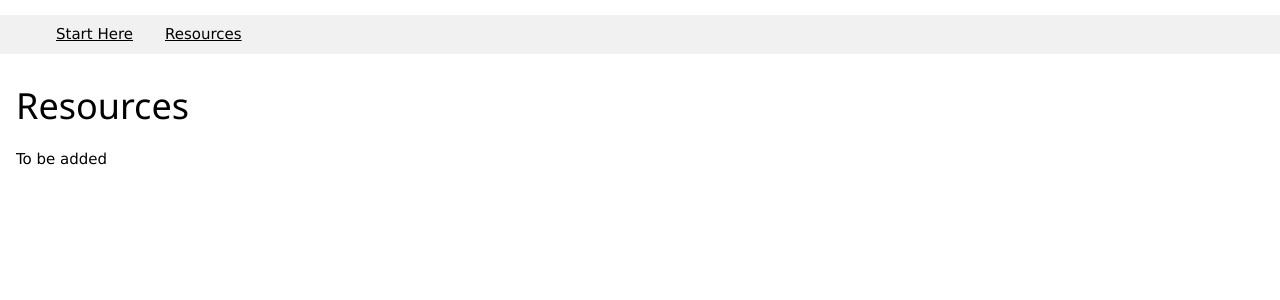
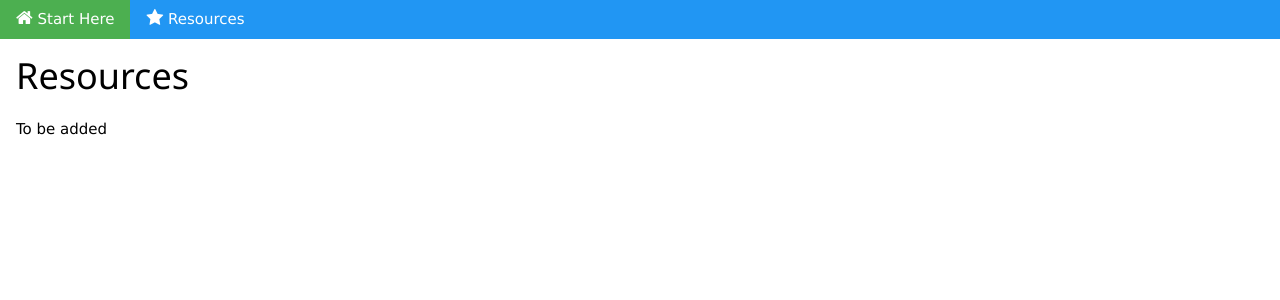
Before and after one commit to dolugen/aq-snapshot, a Flask app: page /resources in a window 1280 px wide. Shown: the top 300 px of the page. Run offline with Flask 2, Linux system fonts and the light colour scheme.

Commit message:
style: icons and colors

```diff
--- a/templates/base.html
+++ b/templates/base.html
@@ -1,15 +1,16 @@
 <!DOCTYPE html>
     <head>
         <link rel="stylesheet" href="https://www.w3schools.com/w3css/4/w3.css">
+        <link rel="stylesheet" href="https://cdnjs.cloudflare.com/ajax/libs/font-awesome/4.7.0/css/font-awesome.min.css">
         <link rel="icon" type="image/x-icon" href="{{ url_for('static', filename='favicon.ico') }}"/>
         {% block head %}
         {% endblock %}
     </head>
     <body>
-        <ul class="w3-bar w3-light-grey">
-            <li class="w3-bar-item w3-button"><a href="/">Start Here</a></li>
-            <li class="w3-bar-item w3-button"><a href="/resources">Resources</a></li>
-        </ul>
+        <div class="w3-bar w3-blue">
+            <a class="w3-bar-item w3-button w3-hover-green" href="/"><i class="fa fa-home w3-large"></i> Start Here</a>
+            <a class="w3-bar-item w3-button w3-hover-green" href="/resources"><i class="fa fa-star w3-large"></i> Resources</a>
+        </div>
         {% block content %}{% endblock %}
     </body>
 </html>
```
Also changed, not shown: templates/index.html (+4 -4 lines), templates/report.html (+11 -11 lines).
